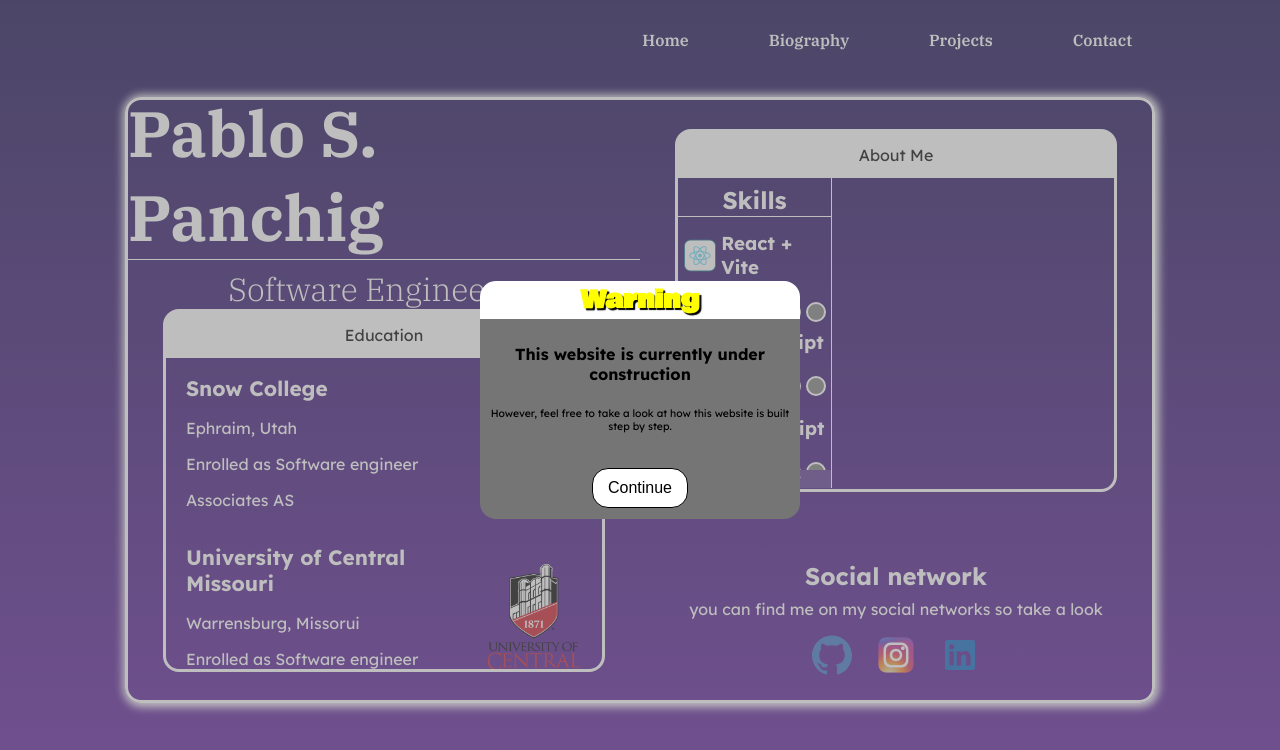
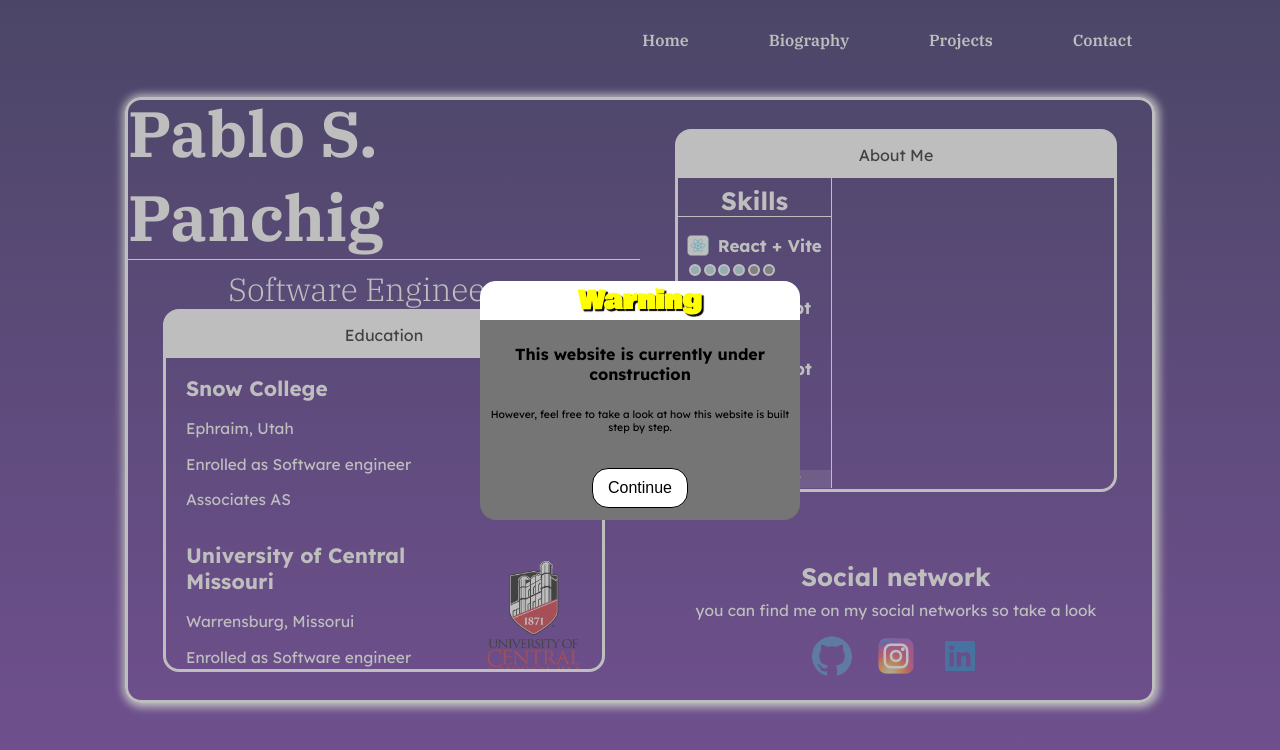
Before and after one commit to Pspanchig/personalwebsite, a React (Vite) app: page / in a window 1280 px wide. Shown: the top 750 px of the page. Built offline with nearby package versions, Linux system fonts and the light colour scheme; a web font is replaced by a local one.

Commit message:
Skills animations

```diff
--- a/src/App.css
+++ b/src/App.css
@@ -1,3 +1,15 @@
 body{
     margin: 0;
 }
+h2{
+    font-size: clamp(25px, 25px, 25px);
+}
+h4{
+    font-size: clamp(16.8px, 16.8px, 16.8px);
+}
+h3{
+    font-size: clamp(17px, 17px, 17px);
+}
+p{
+    font-size: clamp(15.5px, 15.5px, 15.5px);
+}
--- a/src/Components/home/AboutMe.tsx
+++ b/src/Components/home/AboutMe.tsx
@@ -1,4 +1,4 @@
-import React from 'react';
+import React, { useState } from 'react';
 import './css/AboutMe.css'
 import aspnet from './imgs/aspnet.svg'
 import csharp from './imgs/csharp.svg'
@@ -12,6 +12,31 @@ import typescript from './imgs/typescript.svg'
 import arrow from './imgs/arrowDown.svg'
 
 const AboutMe: React.FC = () => {
+
+  const [currentOffsetContainer, setCurrentOffsetContainer] = useState<number>(0)
+
+  function scrollToItem(index: string): void{
+    const container = document.getElementById('skillContainer') as HTMLDivElement;
+    const skillTarget = document.getElementById('skill' + index) as HTMLDivElement;
+
+    const offset = skillTarget.offsetTop - 100;
+    console.log(offset - 150)
+    container.scrollTo({top: offset, behavior: 'smooth'})
+    setCurrentOffsetContainer(offset);
+  }
+
+  function scrollShowMore(): void{
+    const container = document.getElementById('skillContainer') as HTMLDivElement;
+
+    if (container.scrollHeight - container.offsetHeight > currentOffsetContainer) {
+      container.scrollTo({top: currentOffsetContainer + 150,behavior: 'smooth'});
+      setCurrentOffsetContainer(currentOffsetContainer + 150);
+    } else {
+        container.scrollTo({ top: 0, behavior: 'smooth' });
+        setCurrentOffsetContainer(0);
+    }
+  }
+
   return (
     <article className='AboutMe'>
       <div className='AboutTitle'>
@@ -20,12 +45,13 @@ const AboutMe: React.FC = () => {
       <div className='AboutMeInInformationContainer'>
         <div className='AboutMeSkills'>
           <h2>Skills</h2>
-          <div className='SkillsContainer'>
-            <div className='Skill'>
+          <div className='SkillsContainer' id='skillContainer'>
+            <div className='Skill' id='skill1' onMouseEnter={() => scrollToItem('1')}>
               <div className='SkillName'>
                 <img src={reactvite} alt="React Img" />
                 <h3>React + Vite</h3>
               </div>
+              <div className='subContaniner'>
                 <div className='SkillPointContainer'>
                   <div className='SkillPoint' style={{backgroundColor: 'lightblue'}}></div>
                   <div className='SkillPoint' style={{backgroundColor: 'lightblue'}}></div>
@@ -35,7 +61,8 @@ const AboutMe: React.FC = () => {
                   <div className='SkillPoint' style={{backgroundColor: 'gray'}}></div>
                 </div>
               </div>
-            <div className='Skill'>
+            </div>
+            <div className='Skill' id='skill2' onMouseEnter={() => scrollToItem('2')}>
               <div className='SkillName'>
                 <img src={typescript} alt="Tsx Img" />
                 <h3>TypeScript</h3>
@@ -49,7 +76,7 @@ const AboutMe: React.FC = () => {
                 <div className='SkillPoint' style={{backgroundColor: 'gray'}}></div>
               </div>
             </div>
-            <div className='Skill'>
+            <div className='Skill' id='skill3' onMouseEnter={() => scrollToItem('3')}>
               <div className='SkillName'>
                 <img src={js} alt="Js Img" />
                 <h3>JavaScript</h3>
@@ -63,7 +90,7 @@ const AboutMe: React.FC = () => {
                 <div className='SkillPoint' style={{backgroundColor: 'gray'}}></div>
               </div>
             </div>
-            <div className='Skill'>
+            <div className='Skill' id='skill4' onMouseEnter={() => scrollToItem('4')}>
               <div className='SkillName'>
                 <img src={html} alt="Html Img" />
                 <h3>HTML</h3>
@@ -77,7 +104,7 @@ const AboutMe: React.FC = () => {
                 <div className='SkillPoint' style={{backgroundColor: 'orange'}}></div>
               </div>
             </div>
-            <div className='Skill'>
+            <div className='Skill' id='skill5' onMouseEnter={() => scrollToItem('5')}>
               <div className='SkillName'>
                 <img src={css} alt="Css Img" />
                 <h3>CSS</h3>
@@ -91,7 +118,7 @@ const AboutMe: React.FC = () => {
                 <div className='SkillPoint' style={{backgroundColor: 'gray'}}></div>
               </div>
             </div>
-            <div className='Skill'>
+            <div className='Skill' id='skill6' onMouseEnter={() => scrollToItem('6')}>
               <div className='SkillName'>
                 <img src={csharp} alt="C# Img" />
                 <h3>C-Sharp</h3>
@@ -105,7 +132,7 @@ const AboutMe: React.FC = () => {
                 <div className='SkillPoint' style={{backgroundColor: 'gray'}}></div>
               </div>
             </div>
-            <div className='Skill'>
+            <div className='Skill' id='skill7' onMouseEnter={() => scrollToItem('7')}>
               <div className='SkillName'>
                 <img src={aspnet} alt=".net Img" />
                 <h3>ASP.NET</h3>
@@ -119,7 +146,7 @@ const AboutMe: React.FC = () => {
                 <div className='SkillPoint' style={{backgroundColor: 'gray'}}></div>
               </div>
             </div>
-            <div className='Skill'>
+            <div className='Skill' id='skill8' onMouseEnter={() => scrollToItem('8')}>
               <div className='SkillName'>
                 <img src={mysql} alt="Sql Img" />
                 <h3>MySQL</h3>
@@ -133,7 +160,7 @@ const AboutMe: React.FC = () => {
                 <div className='SkillPoint' style={{backgroundColor: 'gray'}}></div>
               </div>
             </div>
-            <div className='Skill'>
+            <div className='Skill' id='skill9' onMouseEnter={() => scrollToItem('9')}>
               <div className='SkillName'>
                 <img src={git} alt="Git Img" />
                 <h3>GitHub</h3>
@@ -148,7 +175,7 @@ const AboutMe: React.FC = () => {
               </div>
             </div>
           </div>
-          <div className='ScrollDownSkills'>
+          <div className='ScrollDownSkills' onClick={scrollShowMore}>
             <p>show more</p>
             <img src={arrow} alt="" />
           </div>
--- a/src/Components/home/css/AboutMe.css
+++ b/src/Components/home/css/AboutMe.css
@@ -54,12 +54,12 @@
     align-items: center;
 }
 .SkillPoint{
-    min-width: 2vh;
-    width: 2vh;
-    max-width: 2vh;
-    min-height: 2vh;
-    height: 2vh;
-    max-height: 2vh;
+    min-height: 1vh;
+    height: 1vh;
+    max-height: 1vh;
+    min-width: 1vh;
+    width: 1vh;
+    max-width: 1vh;
     border-radius: 3em;
     border: 2px solid white;
 }
@@ -67,19 +67,28 @@
     display: flex;
     flex-direction: column;
     justify-content: center;
+
     min-width: 100%;
     width: 100%;
     max-width: 100%;
     transition: 0.5s;
-    height: 35%;
+    min-height: 25%;
+    height: 25%;
+    max-height: 25%;
 }
 .Skill img{
-    min-width: 4vh;
-    width: 4vh;
-    max-width: 4vh;
+    min-width: 2.7vh;
+    width: 2.7vh;
+    max-width: 2.7vh;
+    transition: 0.5s
 }
 .SkillPointContainer{
-    margin-top: 0.5vh;
+    margin-left: 5%;
+    /* background-color: red; */
+    min-width: 60%;
+    width: 60%;
+    max-width: 60%;
+    margin-top: 1vh;
     display: flex;
     align-items: center;
     justify-content: space-evenly;
@@ -87,21 +96,25 @@
 .SkillName{
     display: flex;
     justify-content: space-evenly;
+    align-items: center;
 
 }
 .SkillName h3{
+    margin: 0;
     min-width: 13vh;
     width: 13vh;
     max-width: 13vh;
     /* background-color: red; */
 }
 .SkillsContainer{
+    position: relative;
     margin-top: 0;
     /* background-color: red; */
     min-width: 100%;
     width: 100%;
     max-width: 100%;
-    overflow-y: auto;
+    overflow-x: visible;
+    overflow-y: hidden;
     scrollbar-width: none;
 
 }
@@ -120,6 +133,13 @@
     background-color: rgba(128, 128, 128, 0.432);
     transition: 0.5s;
     padding-block: 0.5em;
+    /* if hover skill img increases to width 4vh */
+}
+.Skill:hover img {
+    transition: 0.5s;
+    min-width: 4vh;
+    width: 4vh;
+    max-width: 4vh;
 }
 .ScrollDownSkills{
     text-align: center;
@@ -145,6 +165,7 @@
     margin-left: 0.6em;
 }
 
+
 @media screen and (max-width: 1280px) and (max-height: 720px) {
   .SkillName h3, .ScrollDownSkills {
     font-size: 8px; /* Reduce font size */
--- a/src/Pages/css/General.css
+++ b/src/Pages/css/General.css
@@ -19,6 +19,18 @@ main{
     max-height: 100vh;
 
 }
+h2{
+    font-size: clamp(25px, 25px, 25px);
+}
+h4{
+    font-size: clamp(16.8px, 16.8px, 16.8px);
+}
+h3{
+    font-size: clamp(17px, 17px, 17px);
+}
+p{
+    font-size: clamp(15.5px, 15.5px, 15.5px);
+}
 
 @media(max-width: 680px){
     main{
```
Also changed, not shown: src/Components/home/Education.tsx (line endings or trailing spaces). Lines whose indentation alone changed are shown as unchanged.
